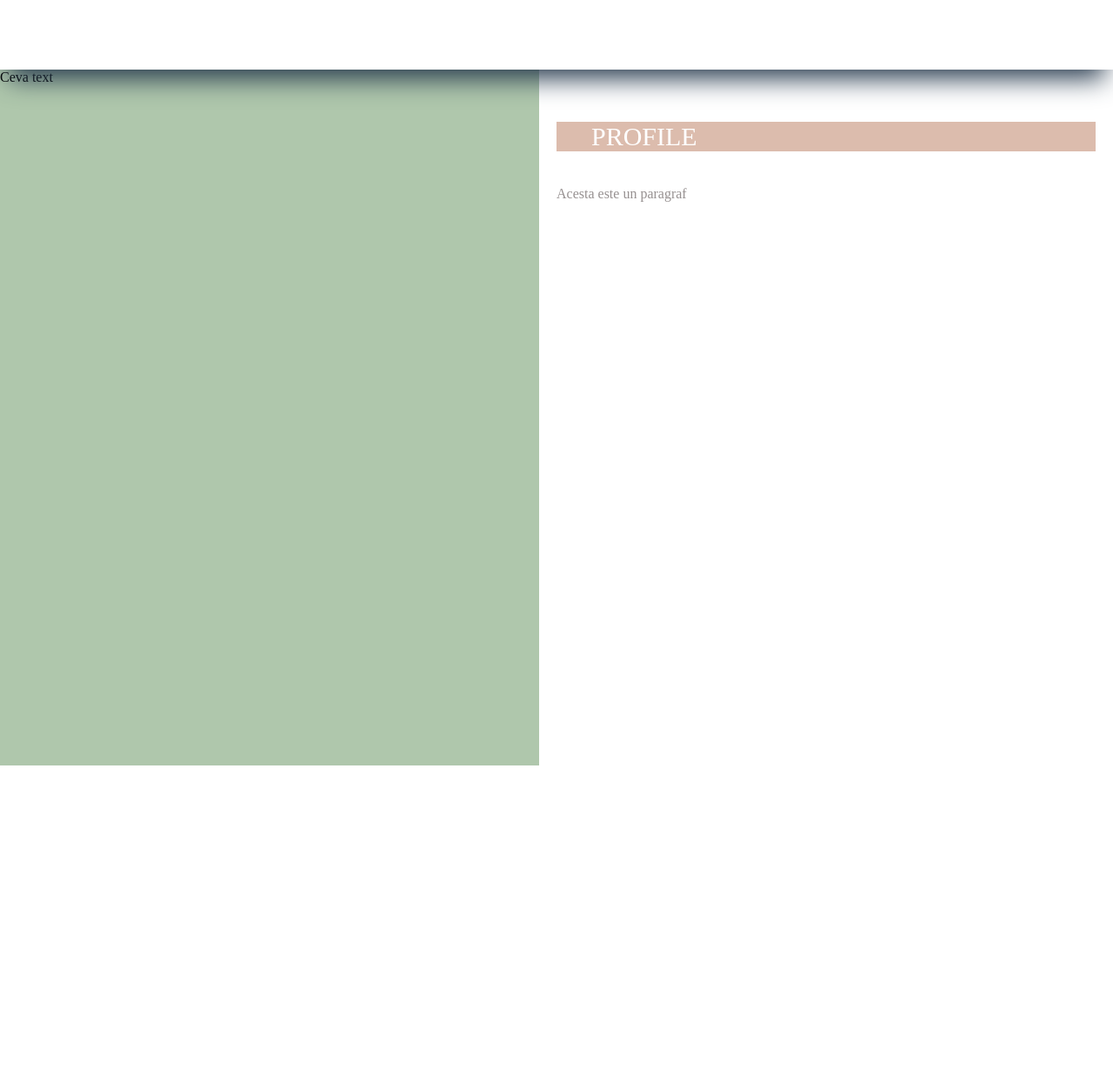
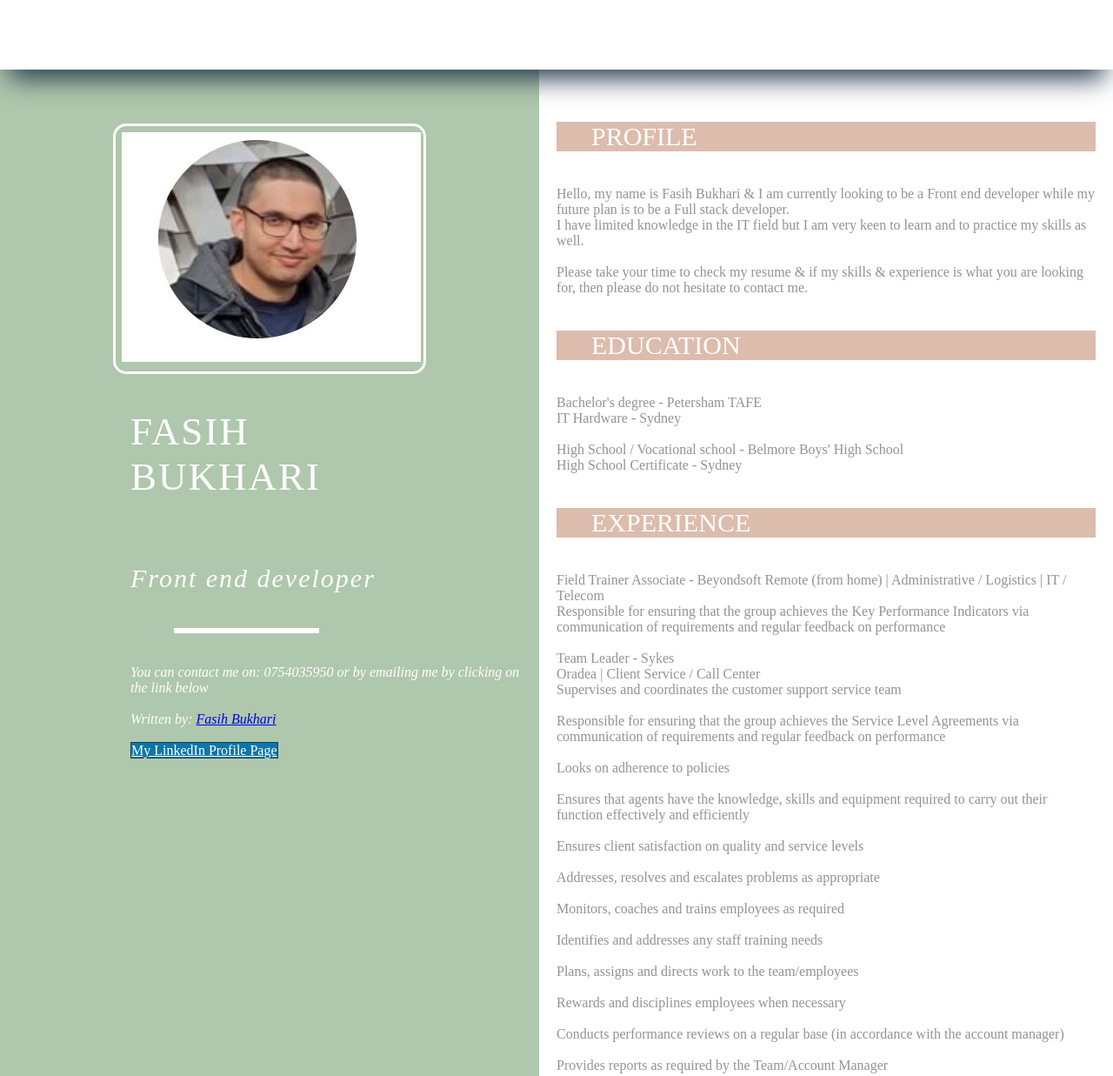
Before and after one commit to Fasihitschool/cv-presentation, a plain HTML site: page index.html in a window 1280 px wide. Shown: the top 1237 px of the page at 87% size. Before the commit the page ends 880 px from the top, so only its background shows below. Drawn offline with Linux system fonts and the light colour scheme.

Commit message:
third update

```diff
--- a/index.html
+++ b/index.html
@@ -7,10 +7,70 @@
   <body>
     <div class="header"></div>
     <div class="container">
-      <div class="sidebar">Ceva text</div>
+      <div class="sidebar">
+<div class="image"><img src="Capture.JPG" alt="My image"></div class="image">
+<div class="name">Fasih Bukhari</div>
+<br><div class="job_title">Front end developer</div></br>
+<br><div class="contact">You can contact me on: 0754035950 or by emailing me by clicking on the link below</div></br>
+<address>
+Written by: <a href="mailto:fassybukhari@hotmail.com">Fasih Bukhari</a><br>
+
+</address>
+<br><a href="https://www.linkedin.com/in/syed-fasih-bukhari-30209155/
+" title="LinkedIn" class="btn btn-linkedin btn-lg"><i class="fa fa-linkedin fa-fw"></i> My LinkedIn Profile Page</a></br>
+
+
+
+
+      </div>
       <div class="content">
         <div class="content_title">Profile</div>
-        <div class="paragraph">Acesta este un paragraf</div>
+        <div class="paragraph">
+          Hello, my name is Fasih Bukhari & I am currently looking to be a Front
+          end developer while my future plan is to be a Full stack developer. <br>I
+          have limited knowledge in the IT field but I am very keen to learn and
+          to practice my skills as well.</br> <br>Please take your time to check my
+          resume & if my skills & experience is what you are looking for, then
+          please do not hesitate to contact me.</br>
+
+          <div class="content_title">Education</div>
+        <div class="paragraph">
+Bachelor's degree - Petersham TAFE
+<br>IT Hardware - Sydney</br>
+
+
+          <br>High School / Vocational school - Belmore Boys' High School</br>
+          High School Certificate - Sydney
+
+
+           <div class="content_title">Experience</div>
+        <div class="paragraph">
+
+          Field Trainer Associate - Beyondsoft
+          Remote (from home) | Administrative / Logistics | IT / Telecom
+<br>Responsible for ensuring that the group achieves the Key Performance Indicators via communication of
+requirements and regular feedback on performance</br>
+
+<br>Team Leader - Sykes</br>
+Oradea | Client Service / Call Center
+
+
+<br>Supervises and coordinates the customer support service team</br>
+<br>Responsible for ensuring that the group achieves the Service Level Agreements via communication of
+requirements and regular feedback on performance</br>
+<br>Looks on adherence to policies</br>
+<br>Ensures that agents have the knowledge, skills and equipment required to carry out their function effectively
+and efficiently</br>
+<br>Ensures client satisfaction on quality and service levels</br>
+<br>Addresses, resolves and escalates problems as appropriate</br>
+<br>Monitors, coaches and trains employees as required</br>
+<br>Identifies and addresses any staff training needs</br>
+<br>Plans, assigns and directs work to the team/employees</br>
+<br>Rewards and disciplines employees when necessary</br>
+<br>Conducts performance reviews on a regular base (in accordance with the account manager)</br>
+<br>Provides reports as required by the Team/Account Manager </br>
+
+        </div>
       </div>
     </div>
   </body>
--- a/styles/style.css
+++ b/styles/style.css
@@ -26,8 +26,9 @@ body {
 }
 .sidebar {
   flex: 1;
-  height: 100vh;
+  height: 200vh;
   background-color: #afc7ac;
+  color: white;
 }
 .content {
   flex: 1;
@@ -50,3 +51,76 @@ body {
   color: #979191;
   font-size: 16px;
 }
+.image {
+  border: 3px solid white;
+  border-radius: 15px;
+  padding: 7px;
+  width: 360px;
+  margin-left: auto;
+  margin-right: auto;
+  margin-top: 10%;
+}
+.name {
+  height: 20vh;
+  width: 20%;
+  font-size: 45px;
+  text-transform: uppercase;
+  padding-left: 150px;
+  padding-top: 40px;
+  letter-spacing: 2px;
+}
+.job_title {
+  height: 15vh;
+  width: 90%;
+  font-size: 30px;
+  font-style: italic;
+  padding-left: 150px;
+  padding-top: 40px;
+  letter-spacing: 2px;
+}
+.job_title::after {
+  display: block;
+  content: "";
+  width: 30%;
+  height: 6px;
+  background: white;
+
+  position: absolute;
+  bottom: 0;
+  left: 200px;
+  right: 50px;
+}
+
+.job_title {
+  position: relative;
+}
+
+.contact {
+  display: block;
+  font-style: italic;
+  padding-left: 150px;
+}
+
+address {
+  display: block;
+  font-style: italic;
+  padding-left: 150px;
+}
+.btn-linkedin {
+  background: #0e76a8;
+  border-radius: 0;
+  color: #fff;
+  border-width: 1px;
+  border-style: solid;
+  border-color: #084461;
+  margin-left: 150px;
+}
+.btn-linkedin:link,
+.btn-linkedin:visited {
+  color: #fff;
+}
+.btn-linkedin:active,
+.btn-linkedin:hover {
+  background: #084461;
+  color: #fff;
+}
```
Also changed, not shown: Capture.JPG (added).
